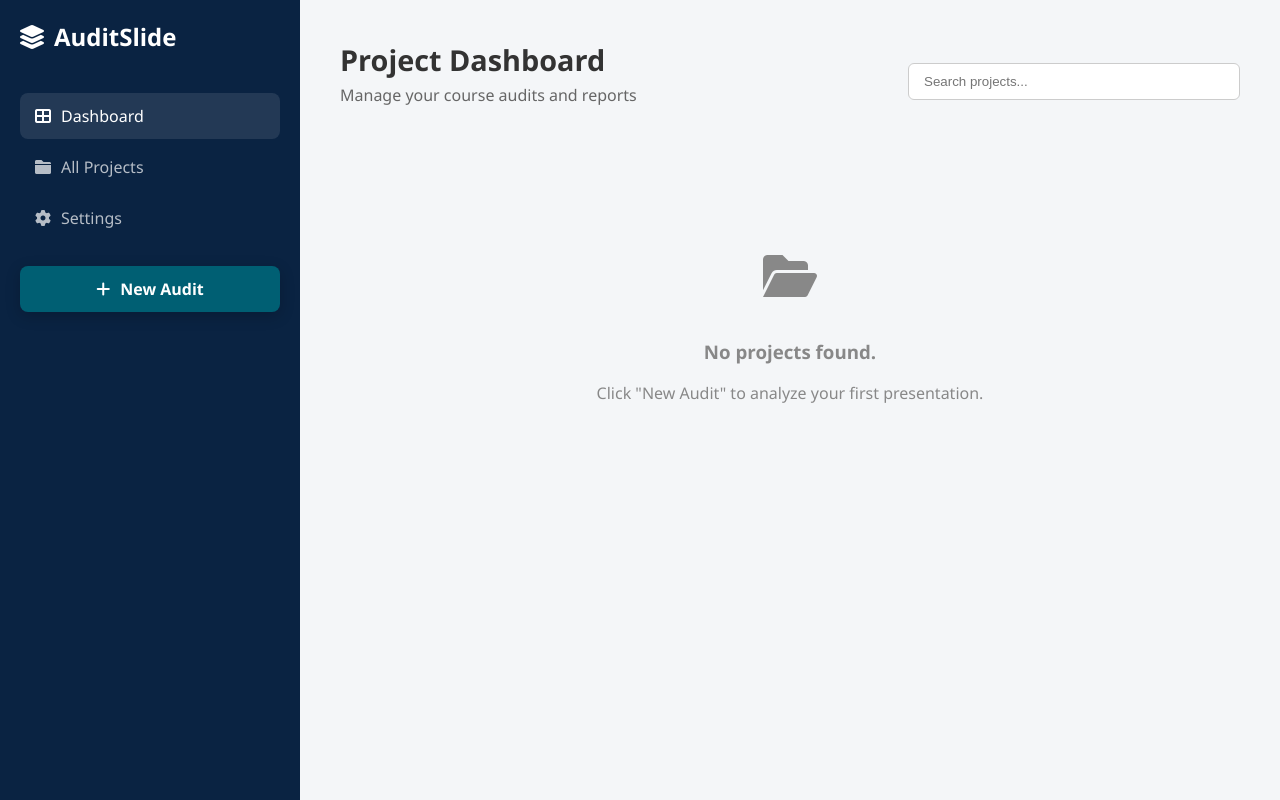
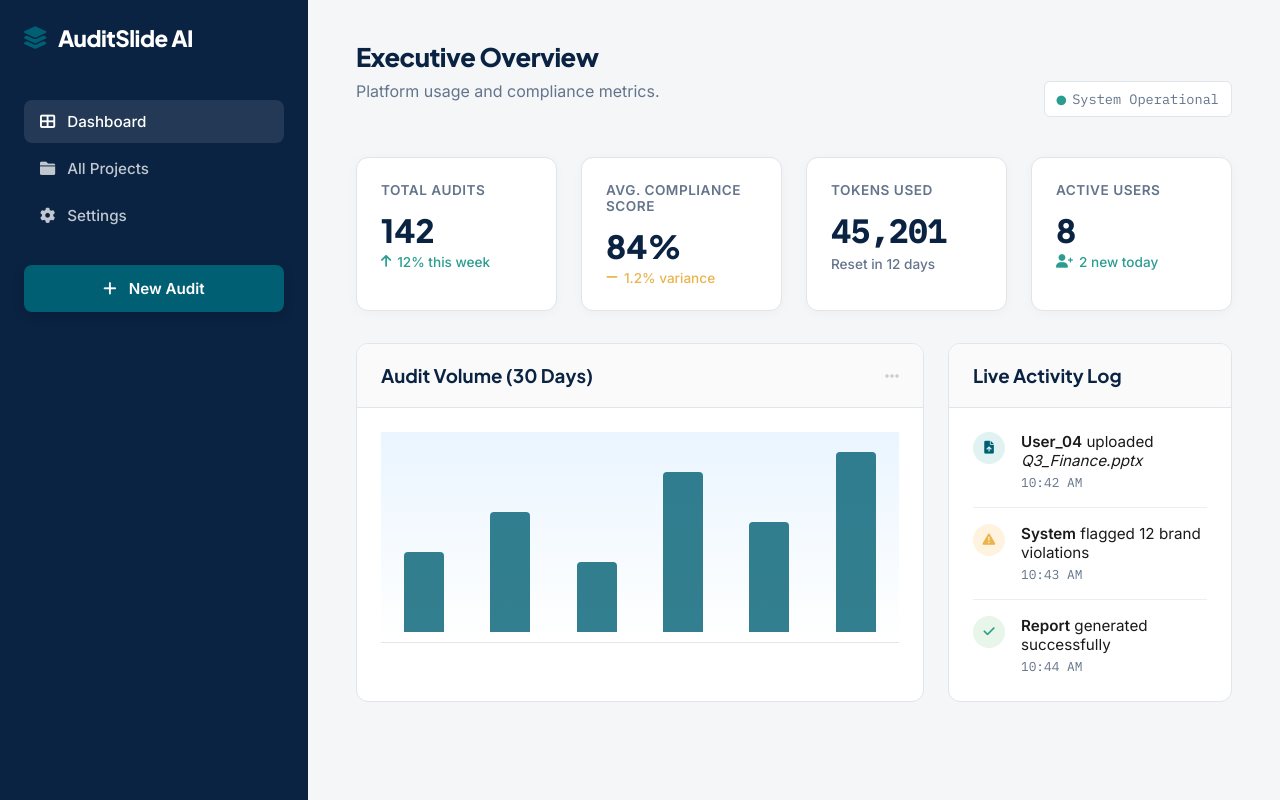
Before and after one commit to pixistockit/CourseArchitectAI, a Flask app: template audit_slide/templates/dashboard.html in a window 1280 px wide. Run offline with Flask 3, Linux system fonts and the light colour scheme; the template is opened without the code that fills it, so the values that code supplies are empty.

Commit message:
Update dashboard.html
Updated version with placeholder KPIs

```diff
--- a/audit_slide/templates/dashboard.html
+++ b/audit_slide/templates/dashboard.html
@@ -3,212 +3,137 @@
 <head>
     <meta charset="UTF-8">
     <meta name="viewport" content="width=device-width, initial-scale=1.0">
-    <title>AuditSlide Platform</title>
+    <title>AuditSlide AI - Command Center</title>
+    <link rel="preconnect" href="https://fonts.googleapis.com">
+    <link rel="preconnect" href="https://fonts.gstatic.com" crossorigin>
+    <link href="https://fonts.googleapis.com/css2?family=IBM+Plex+Mono:wght@400;500&family=Inter:wght@400;500;600&family=Plus+Jakarta+Sans:wght@600;700;800&display=swap" rel="stylesheet">
     <link href="https://cdnjs.cloudflare.com/ajax/libs/font-awesome/6.0.0/css/all.min.css" rel="stylesheet">
     <style>
-        :root { --navy: #0A2342; --teal: #005F73; --bg: #F4F6F8; --white: #FFF; --border: #E1E4E8; }
-        body { font-family: 'Segoe UI', sans-serif; background: var(--bg); margin: 0; display: flex; height: 100vh; color: #333; }
-
-        /* SIDEBAR */
-        .sidebar { width: 260px; background: var(--navy); color: white; display: flex; flex-direction: column; padding: 20px; }
-        .brand { font-size: 1.5rem; font-weight: 700; margin-bottom: 40px; display: flex; align-items: center; gap: 10px; }
-        .nav-item { padding: 12px 15px; color: rgba(255,255,255,0.7); text-decoration: none; border-radius: 8px; margin-bottom: 5px; transition: 0.2s; display: flex; align-items: center; gap: 10px; }
+        :root { --navy: #0A2342; --teal: #005F73; --amber: #E9B44C; --green: #2A9D8F; --bg: #F4F6F8; --white: #FFFFFF; --border: #E1E4E8; --text-main: #1A1A1A; --text-muted: #64748B; }
+        body { font-family: 'Inter', sans-serif; background: var(--bg); margin: 0; display: flex; height: 100vh; color: var(--text-main); }
+        h1, h2, h3, .brand, .stat-value { font-family: 'Plus Jakarta Sans', sans-serif; }
+        .mono { font-family: 'IBM Plex Mono', monospace; }
+        .sidebar { width: 260px; background: var(--navy); color: white; display: flex; flex-direction: column; padding: 24px; flex-shrink: 0; }
+        .brand { font-size: 1.4rem; font-weight: 800; margin-bottom: 48px; display: flex; align-items: center; gap: 12px; letter-spacing: -0.5px; }
+        .nav-item { padding: 12px 16px; color: rgba(255,255,255,0.75); text-decoration: none; border-radius: 8px; margin-bottom: 4px; display: flex; align-items: center; gap: 12px; font-weight: 500; font-size: 0.95rem; transition: 0.2s; }
         .nav-item:hover, .nav-item.active { background: rgba(255,255,255,0.1); color: white; }
-        .nav-item.btn-new { background: var(--teal); color: white; margin-top: 20px; justify-content: center; font-weight: 600; box-shadow: 0 4px 15px rgba(0,0,0,0.2); }
-        .nav-item.btn-new:hover { transform: translateY(-2px); }
-
-        /* MAIN AREA */
-        .main { flex: 1; overflow-y: auto; padding: 40px; }
-        .header { display: flex; justify-content: space-between; align-items: center; margin-bottom: 30px; }
-        .search-bar { padding: 10px 15px; border: 1px solid #ccc; border-radius: 6px; width: 300px; }
-
-        /* PROJECT GROUP */
-        .project-group { background: white; border-radius: 12px; box-shadow: 0 2px 10px rgba(0,0,0,0.03); margin-bottom: 20px; overflow: hidden; transition: all 0.2s; }
-
-        /* HEADER - NOW CLICKABLE */
-        .group-header {
-            padding: 15px 25px;
-            background: #fafafa;
-            border-bottom: 1px solid var(--border);
-            display: flex;
-            justify-content: space-between;
-            align-items: center;
-            cursor: pointer;
-            user-select: none;
-        }
-        .group-header:hover { background: #f0f0f0; }
-
-        .header-left { display: flex; align-items: center; gap: 15px; font-weight: 700; color: var(--navy); }
-        .header-meta { font-weight: 400; font-size: 0.9rem; color: #888; }
-
-        /* CHEVRON ROTATION */
-        .fa-chevron-down { transition: transform 0.3s; }
-        .project-group.collapsed .fa-chevron-down { transform: rotate(-90deg); }
-        .project-group.collapsed .group-content { display: none; }
-        .project-group.collapsed { border-bottom: 1px solid transparent; } /* Clean look when closed */
-
-        /* FILE LIST */
-        .group-content { border-top: 1px solid var(--border); }
-        .file-row { display: flex; align-items: center; padding: 15px 25px; border-bottom: 1px solid var(--border); transition: 0.1s; background: white; }
-        .file-row:last-child { border-bottom: none; }
-        .file-row:hover { background: #f8f9fa; }
-
-        .col-icon { width: 40px; font-size: 1.2rem; color: #888; }
-        .col-name { flex: 1; font-weight: 600; color: #333; }
-        .col-meta { width: 150px; font-size: 0.9rem; color: #666; }
-        .col-score { width: 100px; font-weight: 700; }
-        .score-badge { padding: 4px 8px; border-radius: 4px; font-size: 0.85rem; }
-        .score-good { background: #e6fffa; color: #2A9D8F; }
-        .score-bad { background: #fff5f5; color: #BC4749; }
-
-        .col-actions { width: 180px; display: flex; gap: 8px; justify-content: flex-end; }
-        .action-btn { border: 1px solid var(--border); background: white; color: #555; width: 32px; height: 32px; border-radius: 6px; cursor: pointer; display: flex; align-items: center; justify-content: center; transition: 0.2s; }
-        .action-btn:hover { border-color: var(--navy); color: var(--navy); }
-
-        /* DELETE BUTTON STYLES */
-        .btn-del:hover { border-color: #BC4749; color: #BC4749; background: #fff5f5; }
-        .btn-folder-del {
-            background: transparent; border: 1px solid transparent; color: #ccc;
-            padding: 5px 10px; border-radius: 4px; font-size: 0.9rem; transition: 0.2s;
-        }
-        .btn-folder-del:hover { color: #BC4749; background: rgba(188, 71, 73, 0.1); }
-
+        .nav-item.btn-new { background: var(--teal); color: white; margin-top: 24px; justify-content: center; font-weight: 600; box-shadow: 0 4px 12px rgba(0,0,0,0.15); padding: 14px; }
+        .main { flex: 1; overflow-y: auto; padding: 40px 48px; }
+        .header { display: flex; justify-content: space-between; align-items: flex-end; margin-bottom: 40px; }
+        .page-title { margin: 0; font-size: 1.6rem; font-weight: 800; color: var(--navy); letter-spacing: -0.5px; }
+        .kpi-grid { display: grid; grid-template-columns: repeat(4, 1fr); gap: 24px; margin-bottom: 32px; }
+        .kpi-card { background: white; padding: 24px; border-radius: 12px; border: 1px solid var(--border); box-shadow: 0 2px 12px rgba(0,0,0,0.03); }
+        .kpi-title { font-size: 0.85rem; color: var(--text-muted); font-weight: 600; text-transform: uppercase; letter-spacing: 0.5px; margin-bottom: 12px; }
+        .stat-value { font-size: 2rem; font-weight: 800; color: var(--navy); margin-bottom: 4px; }
+        .stat-delta { font-size: 0.85rem; font-weight: 500; display: flex; align-items: center; gap: 6px; }
+        .delta-up { color: var(--green); }
+        .dashboard-row { display: grid; grid-template-columns: 2fr 1fr; gap: 24px; }
+        .content-card { background: white; border-radius: 12px; border: 1px solid var(--border); overflow: hidden; height: 100%; }
+        .card-header { padding: 20px 24px; border-bottom: 1px solid var(--border); display: flex; justify-content: space-between; align-items: center; background: #FAFAFA; }
+        .card-title { font-family: 'Plus Jakarta Sans', sans-serif; font-weight: 700; color: var(--navy); margin: 0; }
+        .card-body { padding: 24px; }
+        .activity-item { display: flex; gap: 16px; padding-bottom: 16px; margin-bottom: 16px; border-bottom: 1px solid #eee; align-items: flex-start; }
+        .activity-item:last-child { border-bottom: none; margin-bottom: 0; padding-bottom: 0; }
+        .activity-icon { width: 32px; height: 32px; background: #E0F2F1; color: var(--teal); border-radius: 50%; display: flex; align-items: center; justify-content: center; font-size: 0.8rem; flex-shrink: 0; }
+        .activity-content { flex: 1; }
+        .activity-text { font-size: 0.95rem; margin-bottom: 4px; color: var(--text-main); }
+        .activity-time { font-size: 0.8rem; color: var(--text-muted); }
+        .mock-graph { width: 100%; height: 200px; background: linear-gradient(180deg, rgba(234,245,255,1) 0%, rgba(255,255,255,0) 100%); border-bottom: 1px solid var(--border); position: relative; display: flex; align-items: flex-end; justify-content: space-around; padding-bottom: 10px; }
+        .bar { width: 40px; background: var(--teal); opacity: 0.8; border-radius: 4px 4px 0 0; }
     </style>
 </head>
 <body>
 
 <div class="sidebar">
-    <div class="brand"><i class="fas fa-layer-group"></i> AuditSlide</div>
+    <div class="brand"><i class="fas fa-layer-group" style="color: var(--teal);"></i> AuditSlide AI</div>
     <a href="/" class="nav-item active"><i class="fas fa-th-large"></i> Dashboard</a>
-    <a href="/" class="nav-item"><i class="fas fa-folder"></i> All Projects</a>
+    <a href="/projects" class="nav-item"><i class="fas fa-folder"></i> All Projects</a>
     <a href="/settings" class="nav-item"><i class="fas fa-cog"></i> Settings</a>
-
     <a href="/new-audit" class="nav-item btn-new"><i class="fas fa-plus"></i> New Audit</a>
 </div>
 
 <div class="main">
     <div class="header">
         <div>
-            <h1 style="margin:0; font-size:1.8rem;">Project Dashboard</h1>
-            <p style="color:#666; margin-top:5px;">Manage your course audits and reports</p>
+            <h1 class="page-title">Executive Overview</h1>
+            <p style="color: var(--text-muted); margin-top:8px; font-weight: 400;">Platform usage and compliance metrics.</p>
         </div>
-        <input type="text" class="search-bar" placeholder="Search projects..." onkeyup="filterProjects(this.value)">
+        <div style="font-family:'IBM Plex Mono'; font-size:0.85rem; color:var(--text-muted); background:white; padding:8px 12px; border:1px solid var(--border); border-radius:6px;">
+            <i class="fas fa-circle" style="color:var(--green); font-size:0.6rem; margin-right:6px;"></i>System Operational
+        </div>
     </div>
 
-    {% if not projects %}
-        <div style="text-align:center; padding:100px; color:#888;">
-            <i class="fas fa-folder-open" style="font-size:3rem; margin-bottom:20px;"></i>
-            <h3>No projects found.</h3>
-            <p>Click "New Audit" to analyze your first presentation.</p>
+    <div class="kpi-grid">
+        <div class="kpi-card">
+            <div class="kpi-title">Total Audits</div>
+            <div class="stat-value">142</div>
+            <div class="stat-delta delta-up"><i class="fas fa-arrow-up"></i> 12% this week</div>
         </div>
-    {% endif %}
+        <div class="kpi-card">
+            <div class="kpi-title">Avg. Compliance Score</div>
+            <div class="stat-value">84%</div>
+            <div class="stat-delta delta-up" style="color:var(--amber);"><i class="fas fa-minus"></i> 1.2% variance</div>
+        </div>
+        <div class="kpi-card">
+            <div class="kpi-title">Tokens Used</div>
+            <div class="stat-value mono">45,201</div>
+            <div class="stat-delta" style="color:var(--text-muted);">Reset in 12 days</div>
+        </div>
+        <div class="kpi-card">
+            <div class="kpi-title">Active Users</div>
+            <div class="stat-value">8</div>
+            <div class="stat-delta delta-up"><i class="fas fa-user-plus"></i> 2 new today</div>
+        </div>
+    </div>
 
-    {% for project_name, files in projects.items() %}
-    <div class="project-group" id="group-{{ loop.index }}">
-        <div class="group-header" onclick="toggleGroup(this)">
-            <div class="header-left">
-                <i class="fas fa-chevron-down"></i>
-                <i class="fas fa-folder" style="color:#E9B44C;"></i>
-                {{ project_name }}
-                <span class="header-meta">({{ files|length }} files)</span>
+    <div class="dashboard-row">
+        <div class="content-card">
+            <div class="card-header">
+                <h3 class="card-title">Audit Volume (30 Days)</h3>
+                <i class="fas fa-ellipsis-h" style="color:#ccc;"></i>
             </div>
-
-            <div style="display:flex; gap:10px;">
-                <button class="btn-folder-del" style="color:var(--teal);" title="Add New Audit to this Folder" onclick="addAuditToFolder(event, '{{ project_name }}')">
-                    <i class="fas fa-plus-circle"></i> Add File
-                </button>
-
-                <button class="btn-folder-del" title="Delete Entire Project Folder" onclick="deleteProjectGroup(event, '{{ project_name }}')">
-                    <i class="fas fa-trash-alt"></i> Delete Folder
-                </button>
+            <div class="card-body">
+                <div class="mock-graph">
+                    <div class="bar" style="height: 40%;"></div>
+                    <div class="bar" style="height: 60%;"></div>
+                    <div class="bar" style="height: 35%;"></div>
+                    <div class="bar" style="height: 80%;"></div>
+                    <div class="bar" style="height: 55%;"></div>
+                    <div class="bar" style="height: 90%;"></div>
+                </div>
             </div>
         </div>
 
-        <div class="group-content">
-            {% for file in files %}
-            <div class="file-row">
-                <div class="col-icon"><i class="far fa-file-powerpoint" style="color:#C43E1C;"></i></div>
-                <div class="col-name">{{ file.filename }}</div>
-                <div class="col-meta">{{ file.date }}</div>
-                <div class="col-score">
-                    <span class="score-badge {{ 'score-good' if file.score >= 80 else 'score-bad' }}">
-                        {{ file.score }}%
-                    </span>
+        <div class="content-card">
+            <div class="card-header">
+                <h3 class="card-title">Live Activity Log</h3>
+            </div>
+            <div class="card-body">
+                <div class="activity-item">
+                    <div class="activity-icon"><i class="fas fa-file-upload"></i></div>
+                    <div class="activity-content">
+                        <div class="activity-text"><strong>User_04</strong> uploaded <em>Q3_Finance.pptx</em></div>
+                        <div class="activity-time mono">10:42 AM</div>
+                    </div>
                 </div>
-                <div class="col-actions">
-                    <button class="action-btn" title="View Executive Summary" onclick="window.open('/view-report/{{ file.id }}')"><i class="fas fa-chart-bar"></i></button>
-                    <button class="action-btn" title="Open ID Workstation" onclick="window.open('/view-workstation/{{ file.id }}')"><i class="fas fa-desktop"></i></button>
-                    <button class="action-btn" title="Print to PDF" onclick="printReport('{{ file.id }}')"><i class="fas fa-file-pdf"></i></button>
-                    <button class="action-btn btn-del" title="Delete File" onclick="deleteFile('{{ file.id }}')"><i class="fas fa-trash-alt"></i></button>
+                <div class="activity-item">
+                    <div class="activity-icon" style="background:#FFF3E0; color:var(--amber);"><i class="fas fa-exclamation-triangle"></i></div>
+                    <div class="activity-content">
+                        <div class="activity-text"><strong>System</strong> flagged 12 brand violations</div>
+                        <div class="activity-time mono">10:43 AM</div>
+                    </div>
+                </div>
+                <div class="activity-item">
+                    <div class="activity-icon" style="background:#E8F5E9; color:var(--green);"><i class="fas fa-check"></i></div>
+                    <div class="activity-content">
+                        <div class="activity-text"><strong>Report</strong> generated successfully</div>
+                        <div class="activity-time mono">10:44 AM</div>
+                    </div>
                 </div>
             </div>
-            {% endfor %}
         </div>
     </div>
-    {% endfor %}
 </div>
-
-<script>
-    // --- COLLAPSE LOGIC ---
-    function toggleGroup(header) {
-        const group = header.parentElement;
-        group.classList.toggle('collapsed');
-    }
-
-    // --- DELETE FILE LOGIC ---
-    function deleteFile(sessionId) {
-        if(confirm("⚠️ Are you sure you want to delete this specific file?\nThis action cannot be undone.")) {
-            fetch(`/delete/${sessionId}`, { method: 'POST' })
-            .then(res => res.json())
-            .then(data => {
-                if(data.status === 'deleted') location.reload();
-            });
-        }
-    }
-
-    // --- DELETE FOLDER LOGIC ---
-    function deleteProjectGroup(event, projectName) {
-        event.stopPropagation();
-
-        const msg = `⚠️ DANGER ZONE ⚠️\n\nYou are about to delete the entire folder: "${projectName}"\n\nThis will permanently delete ALL files inside it.\nAre you absolutely sure?`;
-
-        if(confirm(msg)) {
-            fetch('/delete-project-group', {
-                method: 'POST',
-                headers: {'Content-Type': 'application/json'},
-                body: JSON.stringify({ project_name: projectName })
-            })
-            .then(res => res.json())
-            .then(data => {
-                location.reload();
-            });
-        }
-    }
-
-    function printReport(sessionId) {
-        const url = `/view-report/${sessionId}?print=true`;
-        window.open(url, '_blank');
-    }
-
-    function filterProjects(text) {
-        const val = text.toLowerCase();
-        document.querySelectorAll('.file-row').forEach(row => {
-            const name = row.querySelector('.col-name').innerText.toLowerCase();
-            const group = row.closest('.project-group');
-            if(name.includes(val)) {
-                row.style.display = 'flex';
-                group.classList.remove('collapsed');
-            } else {
-                row.style.display = 'none';
-            }
-        });
-    }
-
-    function addAuditToFolder(event, projectName) {
-        event.stopPropagation();
-        window.location.href = `/new-audit?project=${encodeURIComponent(projectName)}`;
-    }
-</script>
 
 </body>
 </html>
```
